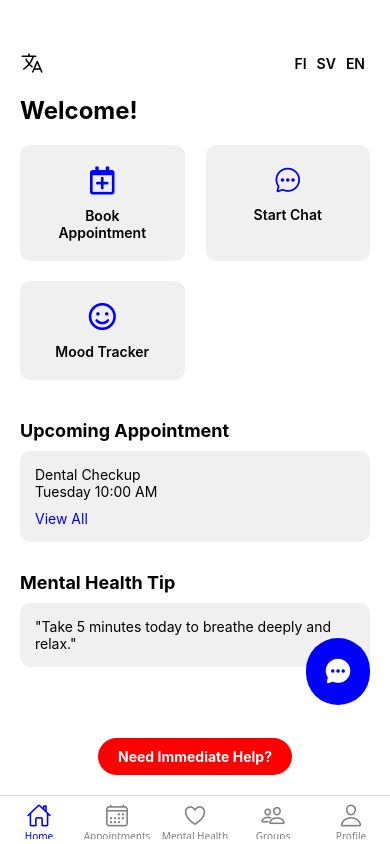
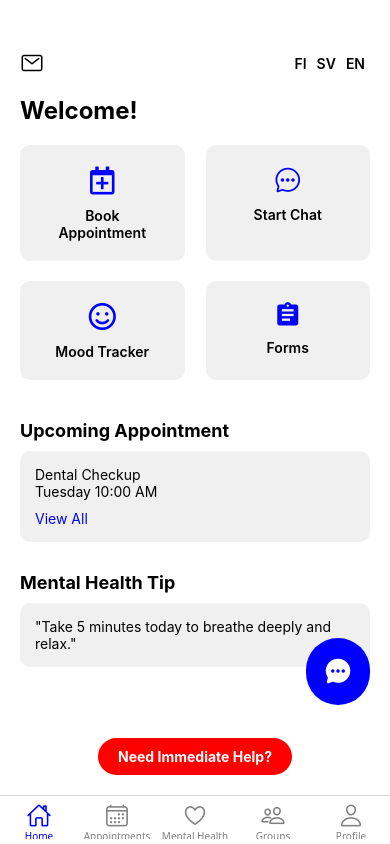
Before and after one commit to TEEPERUNA/VS-projects, a React Native app: screen / in a window 390 px wide. Built offline with nearby package versions, Linux system fonts and the light colour scheme.

Commit message:
added mental health screen

```diff
--- a/App.js
+++ b/App.js
@@ -4,7 +4,8 @@ import { createBottomTabNavigator } from '@react-navigation/bottom-tabs';
 import { createStackNavigator } from '@react-navigation/stack';
 import { View, Text, TouchableOpacity, StyleSheet, ScrollView } from 'react-native';
 import { Ionicons, FontAwesome5, MaterialIcons } from '@expo/vector-icons';
-import MoodTrackerScreen from './screens/MoodTrackerScreen'; // 👈 Make sure this exists!
+import MoodTrackerScreen from './screens/MoodTrackerScreen';
+import MentalHealthScreen from './screens/MentalHealthScreen';
 
 const Tab = createBottomTabNavigator();
 const Stack = createStackNavigator();
@@ -15,7 +16,7 @@ function HomeScreen({ navigation }) {
     <View style={styles.container}>
       {/* Top Bar */}
       <View style={styles.topBar}>
-        <Ionicons name="language-outline" size={24} color="black" />
+        <Ionicons name="mail-outline" size={24} color="black" />
         <View style={styles.languageButtons}>
           <TouchableOpacity><Text style={styles.languageText}>FI</Text></TouchableOpacity>
           <TouchableOpacity><Text style={styles.languageText}>SV</Text></TouchableOpacity>
@@ -33,6 +34,11 @@ function HomeScreen({ navigation }) {
             icon={<FontAwesome5 name="smile" size={28} color="blue" />}
             title="Mood Tracker"
             onPress={() => navigation.navigate('MoodTracker')}
+          />
+          <FeatureButton
+            icon={<MaterialIcons name="assignment" size={28} color="blue" />}
+            title="Forms"
+            // (Later you can add onPress={() => navigation.navigate('Forms')} if you want to create a Forms page!)
           />
         </View>
 
@@ -67,9 +73,6 @@ function AppointmentsScreen() {
   return <View style={styles.center}><Text>Appointments Page</Text></View>;
 }
 
-function MentalHealthScreen() {
-  return <View style={styles.center}><Text>Mental Health Hub</Text></View>;
-}
 
 function GroupsScreen() {
   return <View style={styles.center}><Text>Groups Page</Text></View>;
--- /dev/null
+++ b/screens/MentalHealthScreen.js
@@ -0,0 +1,81 @@
+import React from 'react';
+import { ScrollView, Text, StyleSheet, TouchableOpacity } from 'react-native';
+import { Ionicons } from '@expo/vector-icons';
+
+export default function MentalHealthScreen({ navigation }) {
+  return (
+    <ScrollView contentContainerStyle={styles.mentalHealthContainer}>
+      <Text style={styles.mentalHealthTitle}>Mental Health Hub</Text>
+
+      <Text style={styles.sectionTitle}>Self-Care</Text>
+      <FeatureButton title="Breathing Exercises" icon={<Ionicons name="cloud-outline" size={28} color="purple" />} />
+      <FeatureButton title="Guided Meditation" icon={<Ionicons name="musical-notes-outline" size={28} color="purple" />} />
+      <FeatureButton title="Read Articles" icon={<Ionicons name="book-outline" size={28} color="purple" />} />
+
+      <Text style={styles.sectionTitle}>Crisis Help</Text>
+      <FeatureButton title="Emergency Chat" icon={<Ionicons name="call-outline" size={28} color="red" />} />
+      <FeatureButton title="Build Your Safety Plan" icon={<Ionicons name="shield-checkmark-outline" size={28} color="red" />} />
+
+      <Text style={styles.sectionTitle}>Group Activities</Text>
+      <FeatureButton title="Join Stress Workshops" icon={<Ionicons name="people-outline" size={28} color="green" />} />
+      <FeatureButton title="Mindfulness Sessions" icon={<Ionicons name="leaf-outline" size={28} color="green" />} />
+
+      <Text style={styles.sectionTitle}>Private Mood Journal</Text>
+      <FeatureButton title="Write Today's Mood" icon={<Ionicons name="document-text-outline" size={28} color="gray" />} />
+
+      <Text style={styles.sectionTitle}>Daily Mood Reminder</Text>
+      <Text style={styles.moodReminderText}>"You look great today!"</Text>
+    </ScrollView>
+  );
+}
+
+function FeatureButton({ icon, title }) {
+  return (
+    <TouchableOpacity style={styles.featureButton}>
+      {icon}
+      <Text style={styles.featureButtonText}>{title}</Text>
+    </TouchableOpacity>
+  );
+}
+
+const styles = StyleSheet.create({
+  mentalHealthContainer: {
+    padding: 20,
+    backgroundColor: '#f7f6fb', // very soft purple background
+    alignItems: 'center',
+  },
+  mentalHealthTitle: {
+    fontSize: 28,
+    fontWeight: 'bold',
+    marginBottom: 20,
+    color: '#4B0082', // dark purple text
+  },
+  sectionTitle: {
+    fontSize: 20,
+    fontWeight: '600',
+    marginTop: 20,
+    marginBottom: 10,
+    alignSelf: 'flex-start',
+    color: '#4B0082',
+  },
+  featureButton: {
+    width: '100%',
+    backgroundColor: '#f0f0f0',
+    padding: 15,
+    borderRadius: 10,
+    flexDirection: 'row',
+    alignItems: 'center',
+    marginBottom: 10,
+  },
+  featureButtonText: {
+    marginLeft: 10,
+    fontSize: 16,
+    fontWeight: '600',
+  },
+  moodReminderText: {
+    marginTop: 10,
+    fontSize: 16,
+    fontStyle: 'italic',
+    color: 'gray',
+  },
+});
```
